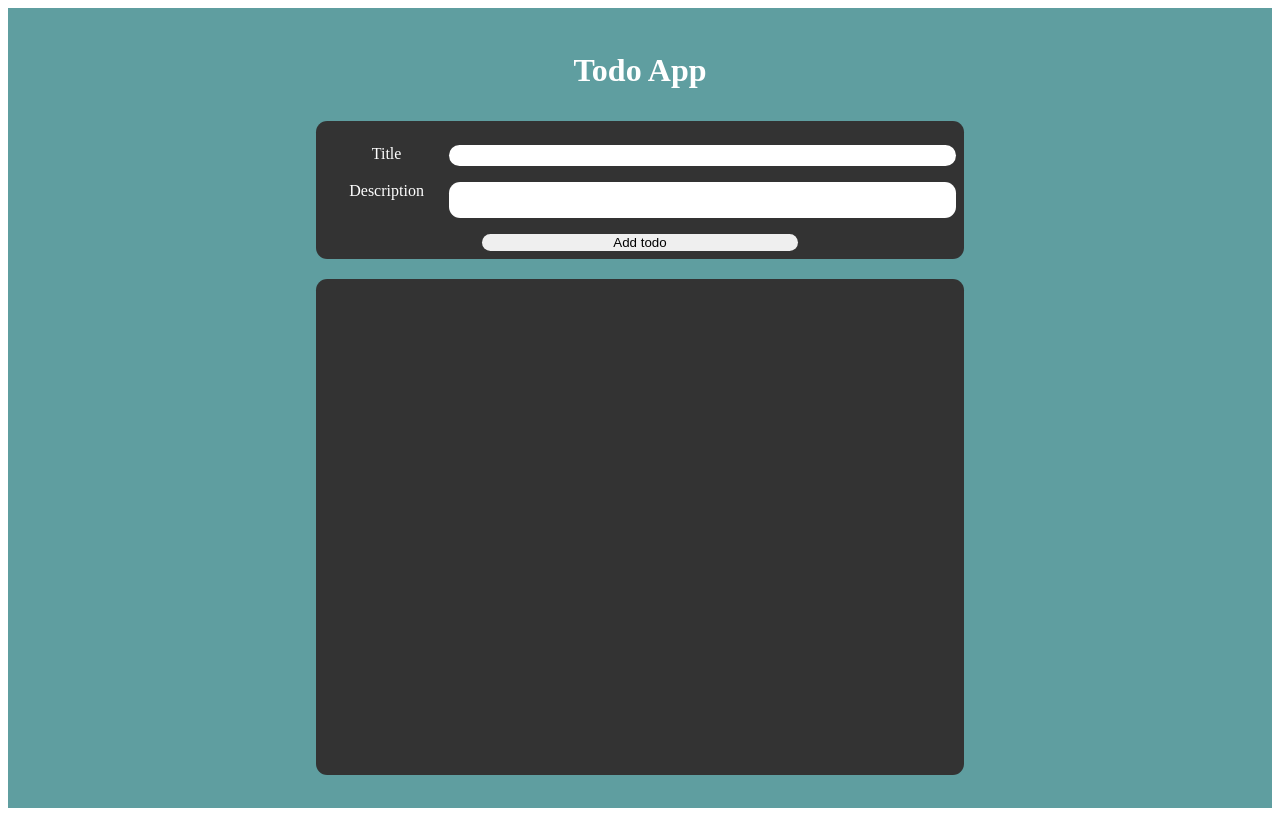
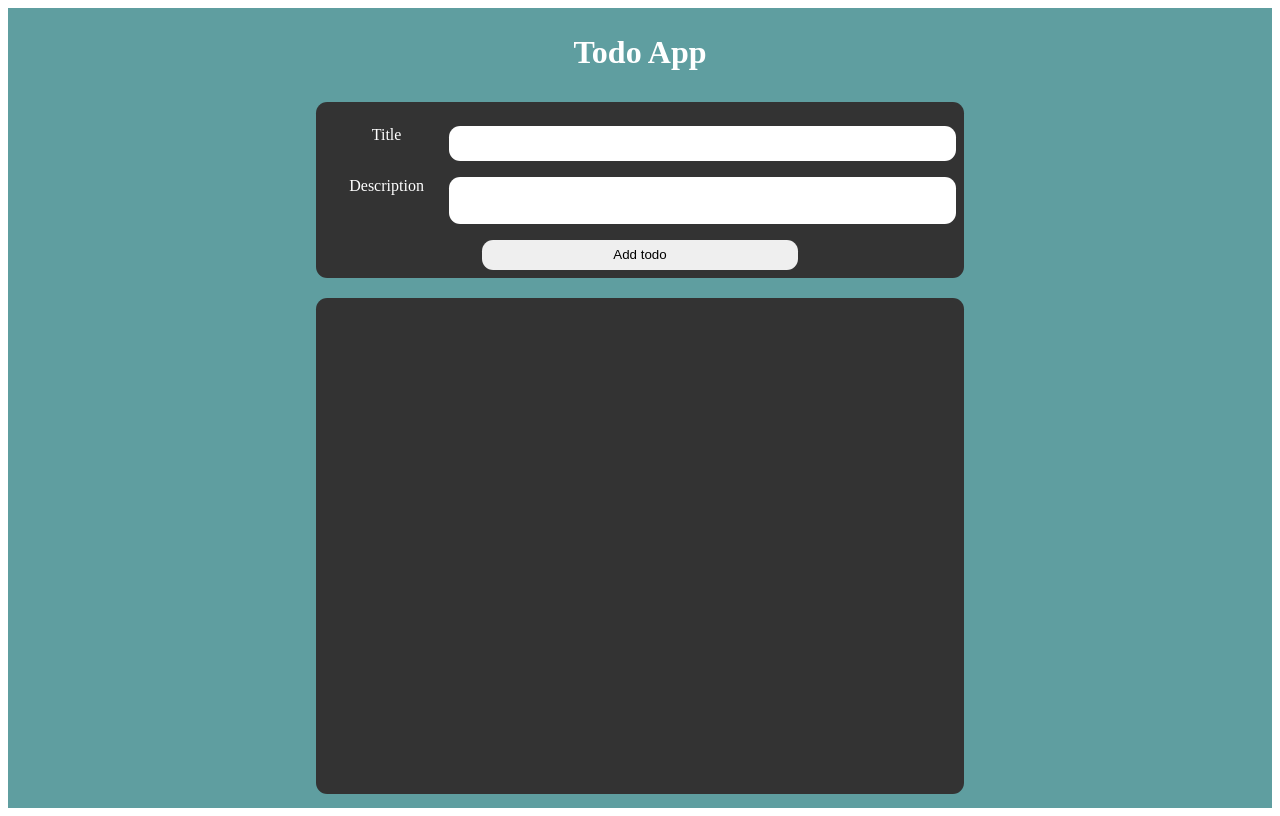
Before and after one commit to sreebash/react-todo, a React (Create React App) app: page / in a window 1280 px wide. Built offline with nearby package versions, Linux system fonts and the light colour scheme.

Commit message:
feat: add uuidv4 and pass child to parent component

```diff
--- a/src/components/Home.js
+++ b/src/components/Home.js
@@ -16,12 +16,15 @@ const Home = () => {
 
     }
 
+    const handleRemoveTodo = (id) => {
+        alert(id)
+    };
     return (
         <div className="container">
             <h1 style={{color: "white"}}>Todo App</h1>
             <NewTodo addTodo={addTodo}/>
 
-            <Todos todos={todos}/>
+            <Todos todos={todos} removeTodo={handleRemoveTodo}/>
         </div>
     );
 };
--- a/src/components/Todo.js
+++ b/src/components/Todo.js
@@ -3,6 +3,12 @@ import style from "../css/todo.css";
 
 const Todo = (props) => {
     const {title, desc} = props.todo;
+    const {id} = props;
+
+    const handleClick = (id) => {
+        props.removeTodo(id)
+    }
+
     return (
         <article className="todo">
 
@@ -12,7 +18,7 @@ const Todo = (props) => {
             </div>
 
             <div>
-                <button className="btn"><i className="fa fa-trash fa-2x"></i></button>
+                <button className="btn" onClick={()=> {handleClick(id)}}><i className="fa fa-trash fa-2x"></i></button>
             </div>
 
         </article>
--- a/src/components/Todos.js
+++ b/src/components/Todos.js
@@ -7,7 +7,7 @@ const Todos = (props) => {
     return (
         <section className="todos">
             {
-                props.todos.map((todo) => <Todo todo={todo.todo} key={todo.id}/>)
+                props.todos.map((todo) => <Todo todo={todo.todo} key={todo.id} id={todo.id} removeTodo={props.removeTodo}/>)
             }
         </section>
     );
--- a/src/css/newtodo.css
+++ b/src/css/newtodo.css
@@ -21,6 +21,9 @@
     border: none;
     border-radius: 0.7rem;
     padding: 0.2rem;
+    font-size: 25px;
+    font-weight: bold;
+
 }
 
 .form-field textarea {
@@ -29,6 +32,7 @@
     border: none;
     border-radius: 0.7rem;
     padding: 0.2rem;
+    font-size: 18px;
 }
 
 .form button {
@@ -38,6 +42,7 @@
     display: block;
     margin: 0 auto;
     width: 50%;
+    height: 30px;
 }
 
 .form button:hover {
--- a/src/css/todo.css
+++ b/src/css/todo.css
@@ -21,4 +21,5 @@
     background-color: transparent;
     color: deeppink;
     cursor: pointer;
+
 }
```
